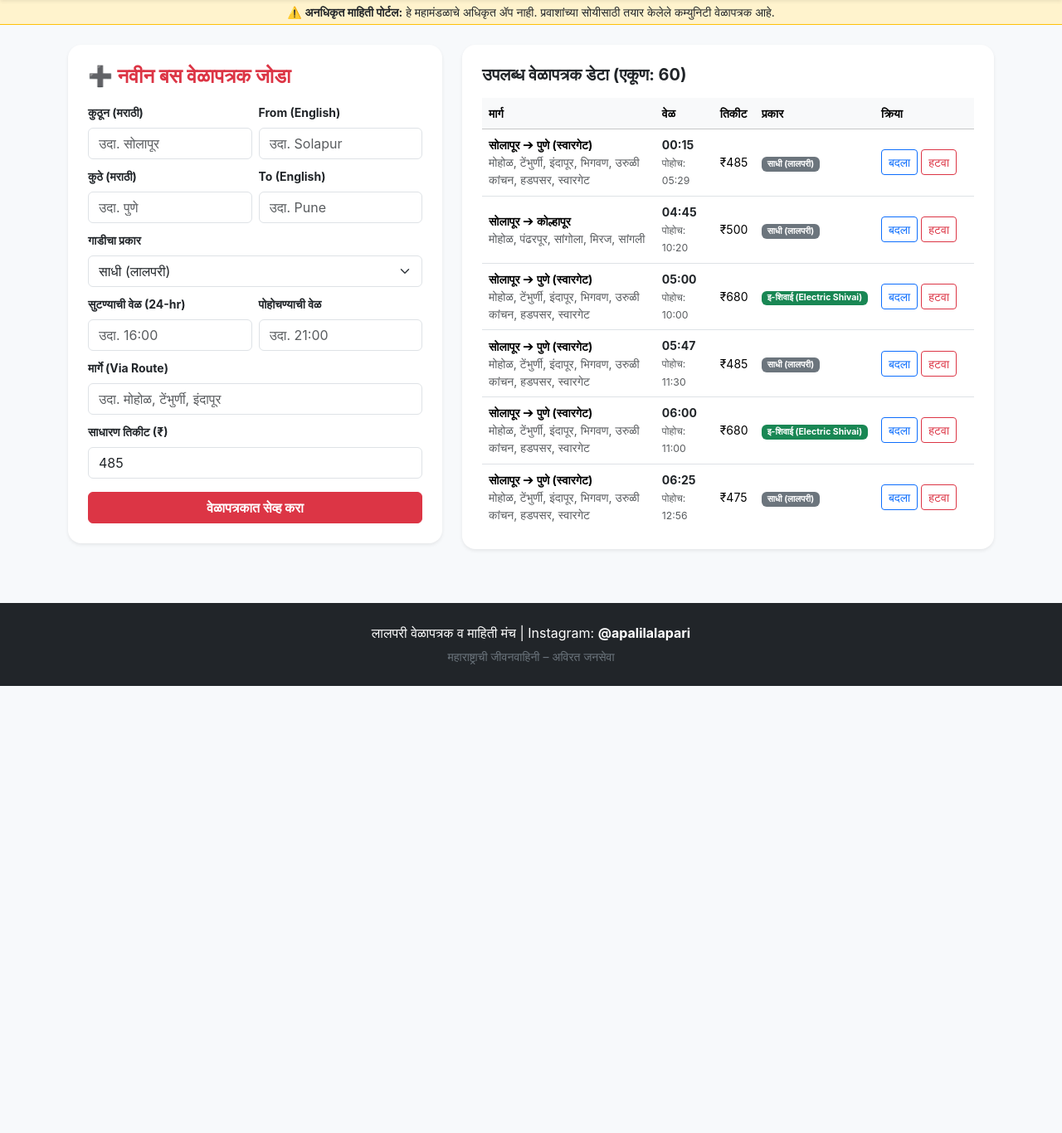
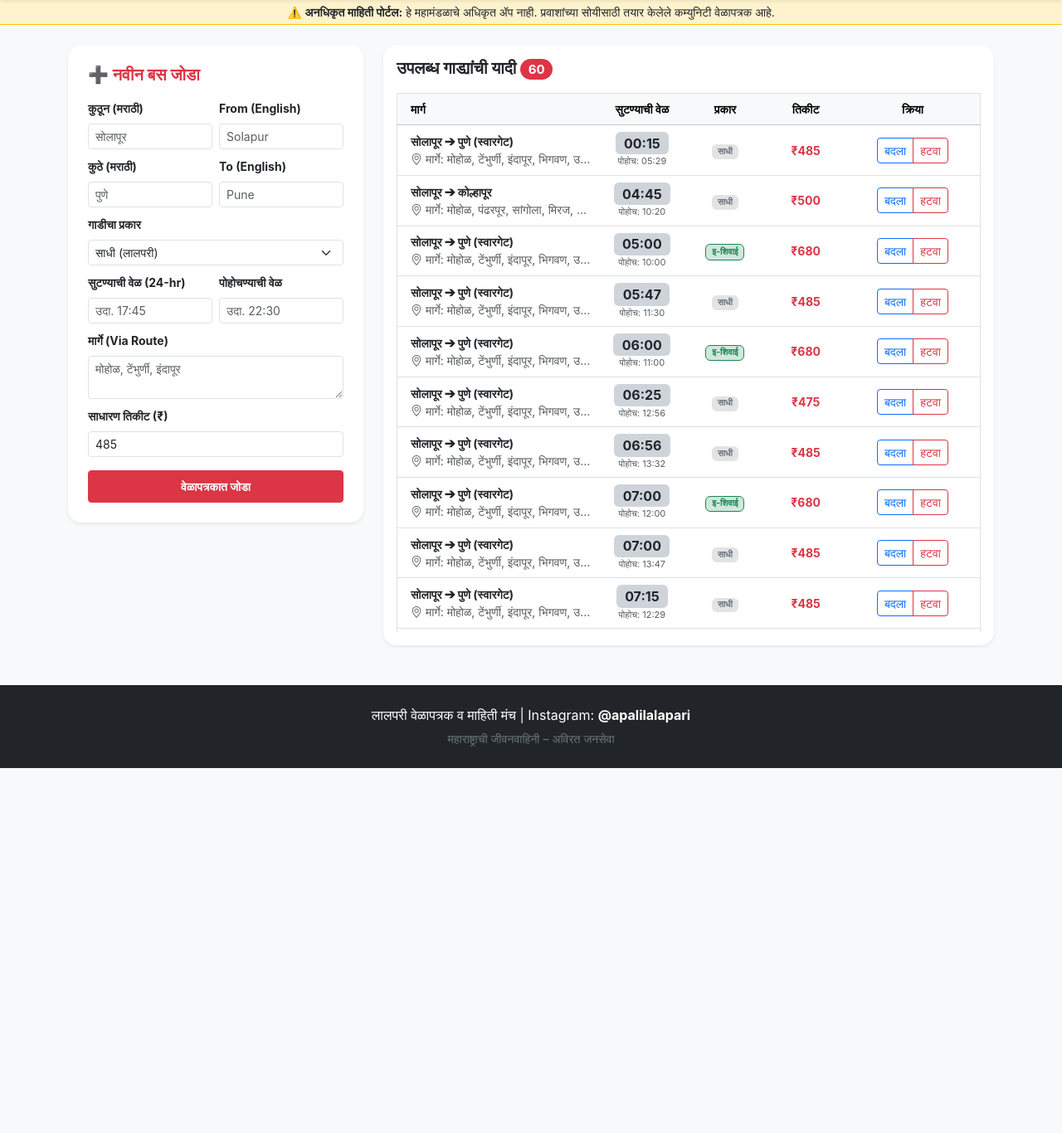
Before and after one commit to sartajattar/apalilalapari, a Flask app: page /admin in a window 1280 px wide. Shown: the part 68-1434 px from the top of the page at 83% size. Run offline with Flask 3, Linux system fonts and the light colour scheme; a user stored in the database is signed in.

Commit message:
Fix admin table layout, align columns and clean UI

```diff
--- a/templates/admin_dashboard.html
+++ b/templates/admin_dashboard.html
@@ -1,35 +1,36 @@
 {% extends 'base.html' %}
 {% block content %}
-<div class="row">
-    <div class="col-lg-5 mb-4">
-        <div class="card border-0 shadow-sm rounded-4 p-4">
-            <h4 class="fw-bold text-danger mb-3">➕ नवीन बस वेळापत्रक जोडा</h4>
+<div class="row g-4">
+    <!-- डावी बाजू: फॉर्म -->
+    <div class="col-lg-4">
+        <div class="card border-0 shadow-sm rounded-4 p-4 sticky-top" style="top: 20px;">
+            <h5 class="fw-bold text-danger mb-3">➕ नवीन बस जोडा</h5>
             <form method="POST">
                 <div class="row g-2 mb-2">
                     <div class="col-6">
                         <label class="form-label small fw-bold">कुठून (मराठी)</label>
-                        <input type="text" name="source" placeholder="उदा. सोलापूर" class="form-control" required>
+                        <input type="text" name="source" placeholder="सोलापूर" class="form-control form-control-sm" required>
                     </div>
                     <div class="col-6">
                         <label class="form-label small fw-bold">From (English)</label>
-                        <input type="text" name="source_en" placeholder="उदा. Solapur" class="form-control">
+                        <input type="text" name="source_en" placeholder="Solapur" class="form-control form-control-sm">
                     </div>
                 </div>
 
                 <div class="row g-2 mb-2">
                     <div class="col-6">
                         <label class="form-label small fw-bold">कुठे (मराठी)</label>
-                        <input type="text" name="destination" placeholder="उदा. पुणे" class="form-control" required>
+                        <input type="text" name="destination" placeholder="पुणे" class="form-control form-control-sm" required>
                     </div>
                     <div class="col-6">
                         <label class="form-label small fw-bold">To (English)</label>
-                        <input type="text" name="destination_en" placeholder="उदा. Pune" class="form-control">
+                        <input type="text" name="destination_en" placeholder="Pune" class="form-control form-control-sm">
                     </div>
                 </div>
 
                 <div class="mb-2">
                     <label class="form-label small fw-bold">गाडीचा प्रकार</label>
-                    <select name="bus_type" class="form-select">
+                    <select name="bus_type" class="form-select form-select-sm">
                         <option value="साधी (लालपरी)">साधी (लालपरी)</option>
                         <option value="इ-शिवाई (Electric Shivai)">इ-शिवाई (Electric Shivai)</option>
                         <option value="निमआराम (एशियाड)">निमआराम (एशियाड)</option>
@@ -41,101 +42,126 @@
                 <div class="row g-2 mb-2">
                     <div class="col-6">
                         <label class="form-label small fw-bold">सुटण्याची वेळ (24-hr)</label>
-                        <input type="text" name="departure_time" placeholder="उदा. 16:00" class="form-control" required>
+                        <input type="text" name="departure_time" placeholder="उदा. 17:45" class="form-control form-control-sm" required>
                     </div>
                     <div class="col-6">
                         <label class="form-label small fw-bold">पोहोचण्याची वेळ</label>
-                        <input type="text" name="arrival_time" placeholder="उदा. 21:00" class="form-control">
+                        <input type="text" name="arrival_time" placeholder="उदा. 22:30" class="form-control form-control-sm">
                     </div>
                 </div>
 
                 <div class="mb-2">
                     <label class="form-label small fw-bold">मार्गे (Via Route)</label>
-                    <input type="text" name="via_route" placeholder="उदा. मोहोळ, टेंभुर्णी, इंदापूर" class="form-control">
+                    <textarea name="via_route" rows="2" placeholder="मोहोळ, टेंभुर्णी, इंदापूर" class="form-control form-control-sm"></textarea>
                 </div>
 
                 <div class="mb-3">
                     <label class="form-label small fw-bold">साधारण तिकीट (₹)</label>
-                    <input type="number" name="fare" value="485" class="form-control" required>
+                    <input type="number" name="fare" value="485" class="form-control form-control-sm" required>
                 </div>
 
-                <button type="submit" class="btn btn-danger w-100 fw-bold">वेळापत्रकात सेव्ह करा</button>
+                <button type="submit" class="btn btn-danger w-100 fw-bold btn-sm py-2">वेळापत्रकात जोडा</button>
             </form>
         </div>
     </div>
 
-    <div class="col-lg-7">
-        <div class="card border-0 shadow-sm rounded-4 p-4">
-            <h5 class="fw-bold mb-3">उपलब्ध वेळापत्रक डेटा (एकूण: {{ buses|length }})</h5>
-            <div class="table-responsive" style="max-height: 520px; overflow-y: auto;">
-                <table class="table table-hover align-middle small">
-                    <thead class="table-light">
-                        <tr>
-                            <th>मार्ग</th>
-                            <th>वेळ</th>
-                            <th>तिकीट</th>
-                            <th>प्रकार</th>
-                            <th style="min-width: 120px;">क्रिया</th>
+    <!-- उजवी बाजू: टेबल -->
+    <div class="col-lg-8">
+        <div class="card border-0 shadow-sm rounded-4 p-3 bg-white">
+            <div class="d-flex justify-content-between align-items-center mb-3">
+                <h5 class="fw-bold mb-0">उपलब्ध गाड्यांची यादी <span class="badge bg-danger rounded-pill">{{ buses|length }}</span></h5>
+            </div>
+
+            <div class="table-responsive" style="max-height: 650px; overflow-y: auto;">
+                <table class="table table-hover align-middle border text-center">
+                    <thead class="table-light sticky-top">
+                        <tr class="small text-muted text-uppercase">
+                            <th class="text-start ps-3" style="width: 30%;">मार्ग</th>
+                            <th style="width: 15%;">सुटण्याची वेळ</th>
+                            <th style="width: 15%;">प्रकार</th>
+                            <th style="width: 15%;">तिकीट</th>
+                            <th style="width: 25%;">क्रिया</th>
                         </tr>
                     </thead>
-                    <tbody>
+                    <tbody class="small">
                         {% for b in buses %}
                         <tr>
-                            <td>
-                                <strong>{{ b.source }}</strong> ➔ <strong>{{ b.destination }}</strong><br>
-                                <span class="text-muted">{{ b.via_route }}</span>
-                            </td>
-                            <td>
-                                <span class="fw-bold text-dark">{{ b.departure_time }}</span>
-                                {% if b.arrival_time %}<br><small class="text-muted">पोहोच: {{ b.arrival_time }}</small>{% endif %}
-                            </td>
-                            <td>₹{{ b.fare }}</td>
-                            <td>
-                                {% if 'इ-शिवाई' in b.bus_type %}
-                                    <span class="badge bg-success">{{ b.bus_type }}</span>
-                                {% else %}
-                                    <span class="badge bg-secondary">{{ b.bus_type }}</span>
+                            <!-- मार्ग -->
+                            <td class="text-start ps-3">
+                                <span class="fw-bold text-dark">{{ b.source }} ➔ {{ b.destination }}</span>
+                                {% if b.via_route %}
+                                    <div class="text-muted text-truncate" style="max-width: 220px;" title="{{ b.via_route }}">
+                                        <i class="bi bi-geo-alt"></i> मार्गे: {{ b.via_route }}
+                                    </div>
                                 {% endif %}
                             </td>
+
+                            <!-- वेळ -->
                             <td>
-                                <div class="d-flex gap-1">
-                                    <button class="btn btn-sm btn-outline-primary" data-bs-toggle="modal" data-bs-target="#editModal{{ b.id }}">बदला</button>
-                                    <a href="{{ url_for('delete_bus', bus_id=b.id) }}" class="btn btn-sm btn-outline-danger" onclick="return confirm('नक्की हटवायचे आहे का?')">हटवा</a>
+                                <span class="badge bg-dark-subtle text-dark fs-6">{{ b.departure_time }}</span>
+                                {% if b.arrival_time %}
+                                    <div class="text-muted" style="font-size: 11px;">पोहोच: {{ b.arrival_time }}</div>
+                                {% endif %}
+                            </td>
+
+                            <!-- प्रकार -->
+                            <td>
+                                {% if 'इ-शिवाई' in b.bus_type or 'Electric' in b.bus_type %}
+                                    <span class="badge bg-success-subtle text-success border border-success">इ-शिवाई</span>
+                                {% elif 'निमआराम' in b.bus_type %}
+                                    <span class="badge bg-warning-subtle text-dark border border-warning">निमआराम</span>
+                                {% else %}
+                                    <span class="badge bg-secondary-subtle text-secondary">साधी</span>
+                                {% endif %}
+                            </td>
+
+                            <!-- तिकीट -->
+                            <td class="fw-bold text-danger">₹{{ b.fare }}</td>
+
+                            <!-- क्रिया (बदला / हटवा) -->
+                            <td>
+                                <div class="btn-group btn-group-sm">
+                                    <button class="btn btn-outline-primary btn-sm px-2" data-bs-toggle="modal" data-bs-target="#editModal{{ b.id }}">
+                                        बदला
+                                    </button>
+                                    <a href="{{ url_for('delete_bus', bus_id=b.id) }}" class="btn btn-outline-danger btn-sm px-2" onclick="return confirm('नक्की हटवायचे आहे का?')">
+                                        हटवा
+                                    </a>
                                 </div>
 
                                 <!-- Edit Popup Modal -->
                                 <div class="modal fade" id="editModal{{ b.id }}" tabindex="-1" aria-hidden="true">
-                                    <div class="modal-dialog">
-                                        <div class="modal-content">
+                                    <div class="modal-dialog modal-dialog-centered">
+                                        <div class="modal-content text-start">
                                             <div class="modal-header">
-                                                <h5 class="modal-title fw-bold">बस वेळापत्रक अपडेट करा</h5>
+                                                <h6 class="modal-title fw-bold">गाडी अपडेट करा ({{ b.source }} ➔ {{ b.destination }})</h6>
                                                 <button type="button" class="btn-close" data-bs-dismiss="modal"></button>
                                             </div>
                                             <form method="POST" action="{{ url_for('edit_bus', bus_id=b.id) }}">
-                                                <div class="modal-body text-start">
+                                                <div class="modal-body">
                                                     <div class="row g-2 mb-2">
                                                         <div class="col-6">
                                                             <label class="form-label small fw-bold">कुठून (मराठी)</label>
-                                                            <input type="text" name="source" value="{{ b.source }}" class="form-control" required>
+                                                            <input type="text" name="source" value="{{ b.source }}" class="form-control form-control-sm" required>
                                                         </div>
                                                         <div class="col-6">
-                                                            <label class="form-label small fw-bold">From (English)</label>
-                                                            <input type="text" name="source_en" value="{{ b.source_en or '' }}" class="form-control">
+                                                            <label class="form-label small fw-bold">From (Eng)</label>
+                                                            <input type="text" name="source_en" value="{{ b.source_en or '' }}" class="form-control form-control-sm">
                                                         </div>
                                                     </div>
                                                     <div class="row g-2 mb-2">
                                                         <div class="col-6">
                                                             <label class="form-label small fw-bold">कुठे (मराठी)</label>
-                                                            <input type="text" name="destination" value="{{ b.destination }}" class="form-control" required>
+                                                            <input type="text" name="destination" value="{{ b.destination }}" class="form-control form-control-sm" required>
                                                         </div>
                                                         <div class="col-6">
-                                                            <label class="form-label small fw-bold">To (English)</label>
-                                                            <input type="text" name="destination_en" value="{{ b.destination_en or '' }}" class="form-control">
+                                                            <label class="form-label small fw-bold">To (Eng)</label>
+                                                            <input type="text" name="destination_en" value="{{ b.destination_en or '' }}" class="form-control form-control-sm">
                                                         </div>
                                                     </div>
                                                     <div class="mb-2">
-                                                        <label class="form-label small fw-bold">प्रकार</label>
-                                                        <select name="bus_type" class="form-select">
+                                                        <label class="form-label small fw-bold">गाडीचा प्रकार</label>
+                                                        <select name="bus_type" class="form-select form-select-sm">
                                                             <option value="साधी (लालपरी)" {% if b.bus_type == 'साधी (लालपरी)' %}selected{% endif %}>साधी (लालपरी)</option>
                                                             <option value="इ-शिवाई (Electric Shivai)" {% if 'इ-शिवाई' in b.bus_type or 'Electric' in b.bus_type %}selected{% endif %}>इ-शिवाई (Electric Shivai)</option>
                                                             <option value="निमआराम (एशियाड)" {% if b.bus_type == 'निमआराम (एशियाड)' %}selected{% endif %}>निमआराम (एशियाड)</option>
@@ -145,24 +171,24 @@
                                                     </div>
                                                     <div class="row g-2 mb-2">
                                                         <div class="col-6">
-                                                            <label class="form-label small fw-bold">सुटण्याची वेळ</label>
-                                                            <input type="text" name="departure_time" value="{{ b.departure_time }}" class="form-control" required>
+                                                            <label class="form-label small fw-bold">सुटण्याची वेळ (24-hr)</label>
+                                                            <input type="text" name="departure_time" value="{{ b.departure_time }}" class="form-control form-control-sm" placeholder="उदा. 17:45" required>
                                                         </div>
                                                         <div class="col-6">
                                                             <label class="form-label small fw-bold">पोहोचण्याची वेळ</label>
-                                                            <input type="text" name="arrival_time" value="{{ b.arrival_time or '' }}" class="form-control">
+                                                            <input type="text" name="arrival_time" value="{{ b.arrival_time or '' }}" class="form-control form-control-sm" placeholder="उदा. 22:30">
                                                         </div>
                                                     </div>
                                                     <div class="mb-2">
-                                                        <label class="form-label small fw-bold">मार्गे</label>
-                                                        <input type="text" name="via_route" value="{{ b.via_route }}" class="form-control">
+                                                        <label class="form-label small fw-bold">मार्गे (Via Route)</label>
+                                                        <textarea name="via_route" rows="2" class="form-control form-control-sm">{{ b.via_route }}</textarea>
                                                     </div>
                                                     <div class="mb-2">
                                                         <label class="form-label small fw-bold">भाडे (₹)</label>
-                                                        <input type="number" name="fare" value="{{ b.fare }}" class="form-control" required>
+                                                        <input type="number" name="fare" value="{{ b.fare }}" class="form-control form-control-sm" required>
                                                     </div>
                                                 </div>
-                                                <div class="modal-footer">
+                                                <div class="modal-footer py-2">
                                                     <button type="button" class="btn btn-secondary btn-sm" data-bs-dismiss="modal">रद्द करा</button>
                                                     <button type="submit" class="btn btn-success btn-sm fw-bold">बदल सेव्ह करा</button>
                                                 </div>
```
